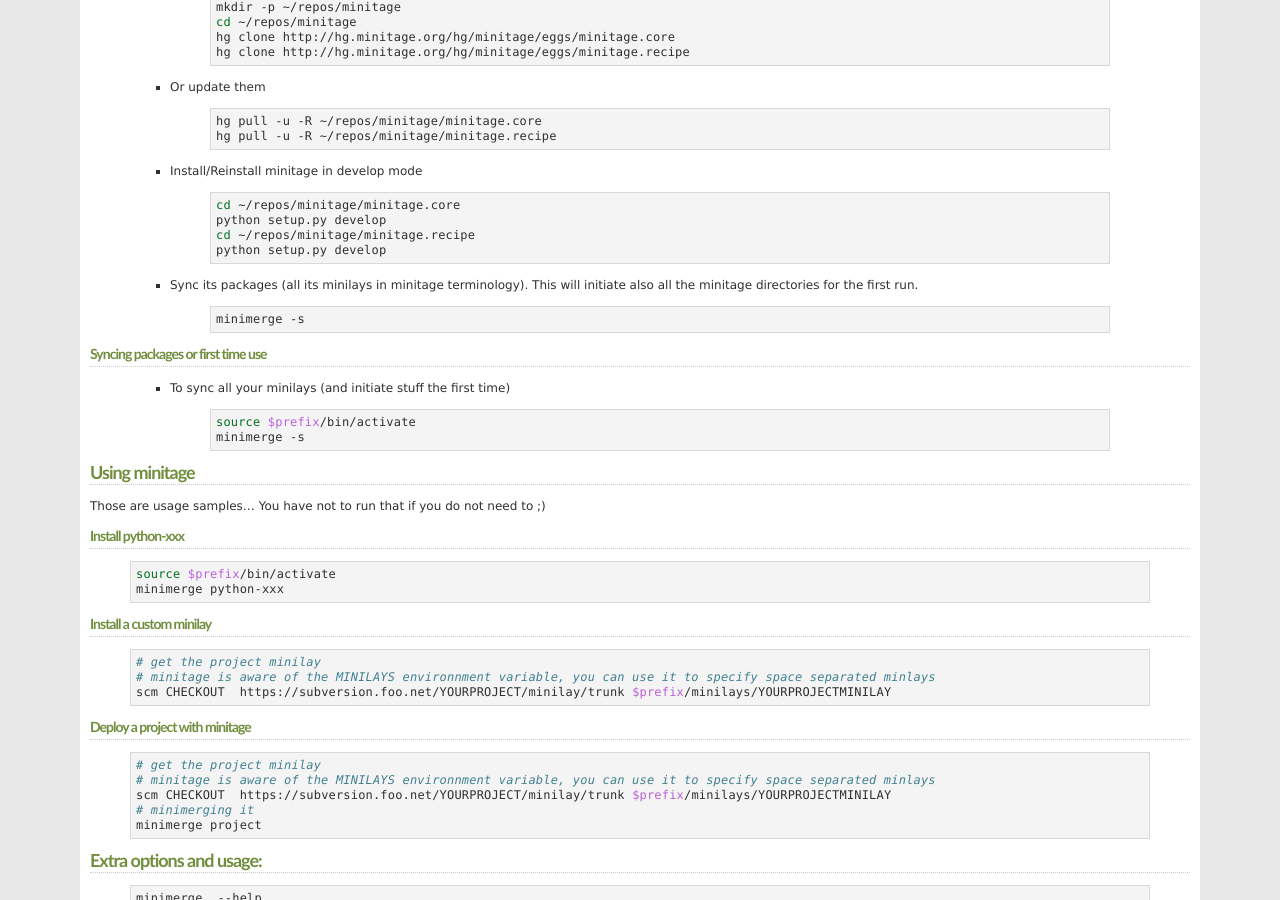
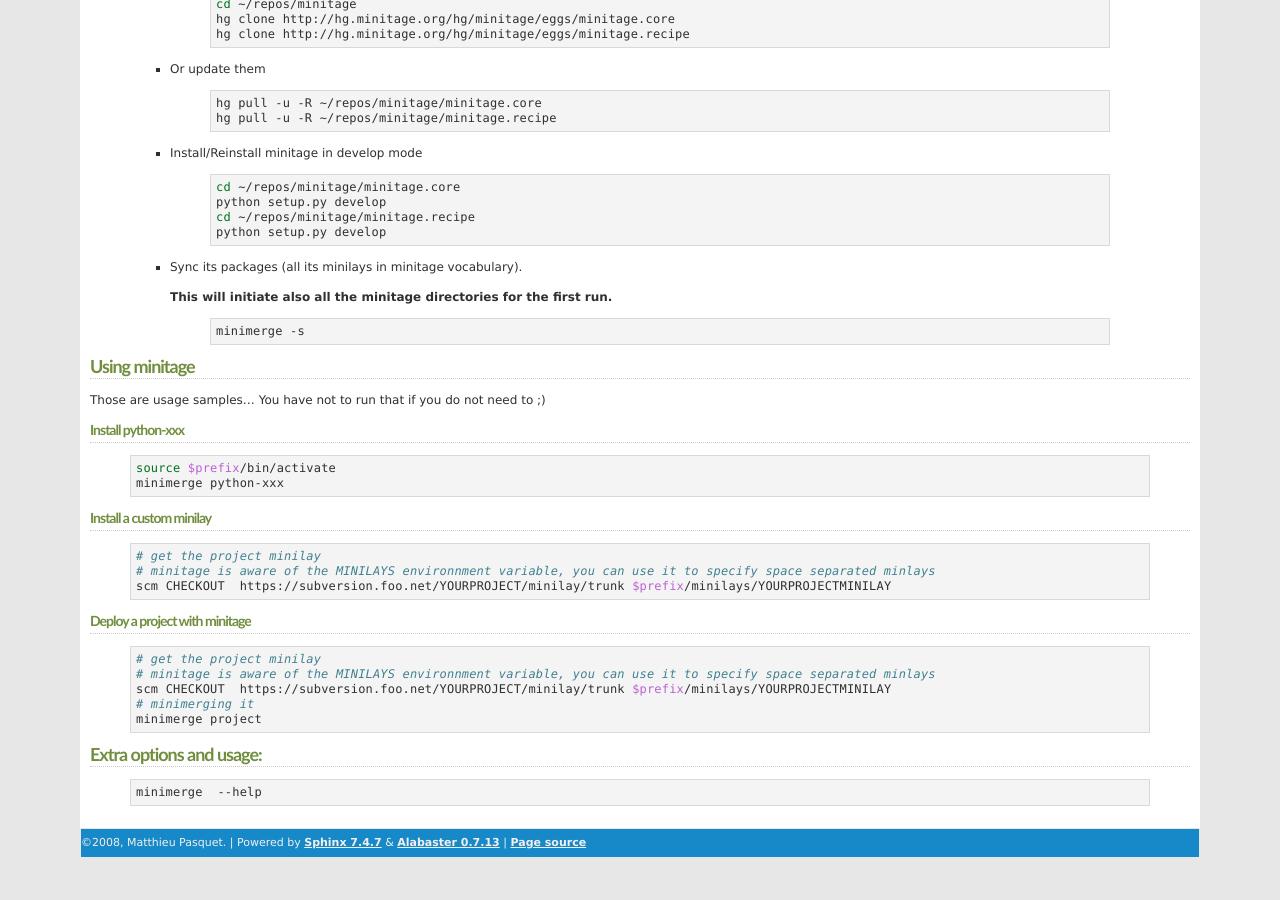
Before and after one commit to minitage/minitage.github.io, a Sphinx documentation site: the page built from source/installation.rst, in a window 1280 px wide and 900 px high, scrolled down 4008 px. Built offline with Sphinx 7.4.7, drawn with Linux system fonts in a browser that asks for light colours; after the commit the page ends 4885 px from its top, so only the background shows below that; some of the changed text lies outside the part shown.

Commit message:
minitage for dummies improvment

```diff
--- a/source/installation.rst
+++ b/source/installation.rst
@@ -243,23 +243,13 @@ minitage. You can give a try to the egg in developement mode.
             cd ~/repos/minitage/minitage.recipe
             python setup.py develop
 
-    - Sync its packages (all its minilays in minitage terminology).
-      This will initiate also all the minitage directories for the first run.
+    - Sync its packages (all its minilays in minitage vocabulary).
+
+      **This will initiate also all the minitage directories for the first run.**
 
         .. code-block:: sh
 
             minimerge -s
-
-Syncing packages or first time use
--------------------------------------
-
-    - To sync all your minilays (and initiate stuff the first time)
-
-        .. code-block:: sh
-
-                source $prefix/bin/activate
-                minimerge -s
-
 
 Using minitage
 ==============
```
